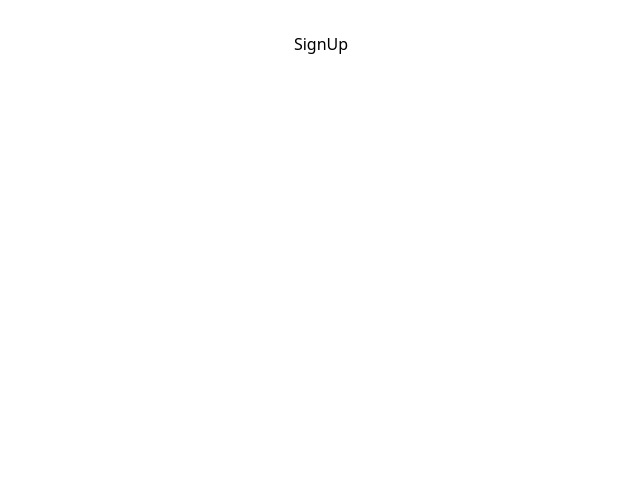
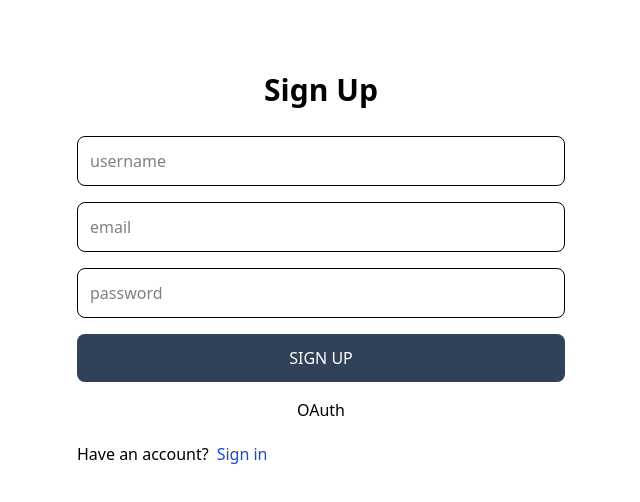
Before and after one commit to Muhammad-Arslan11/real_estate_app--mern, a React (Vite) app in the folder client/: page /sign-up in a window 1280 px wide. Shown: the top 502 px of the page, without its empty margins (319-959 px from the left). Built offline with nearby package versions, Linux system fonts and the light colour scheme.

Commit message:
signup component complete and start OAuth component

```diff
--- /dev/null
+++ b/client/src/components/OAuth.jsx
@@ -0,0 +1,9 @@
+import React from 'react'
+
+function OAuth() {
+  return (
+    <div>OAuth</div>
+  )
+}
+
+export default OAuth
--- a/client/src/pages/SignUp.jsx
+++ b/client/src/pages/SignUp.jsx
@@ -1,9 +1,94 @@
-import React from 'react'
+import { useState } from "react";
+import { Link, useNavigate } from "react-router-dom";
+import OAuth from "../components/OAuth";
 
 function SignUp() {
+  const [formData, setFormData] = useState({});
+  const [loading, setLoading] = useState(false);
+  const [error, setError] = useState(null);
+
+  const navigate = useNavigate();
+
+  const handleChange = (e) => {
+    setFormData({
+      ...formData,
+      [e.target.id]: e.target.value,
+    });
+
+  };
+
+  const handleSubmit = async (e) => {
+    e.preventDefault();
+    try {
+      setLoading(true);
+      const res = await fetch("/api/auth/sign-up", {
+        method: 'POST',
+        headers: {
+          "content-type": "application/json",
+        },
+        body: JSON.stringify(formData),
+      });
+      const data = res.json();
+      console.log(data);
+      if (!data?.success) {
+        setLoading(false);
+        setError(data.message);
+        return;
+      }
+
+      setLoading(false);
+      setError(null);
+      navigate("/sign-in");
+    } catch (error) {
+      setLoading(false);
+      setError(error.message);
+    }
+  };
+
+
   return (
-    <div>SignUp</div>
-  )
+    <div className="p-3 max-w-lg mx-auto">
+      <h1 className="text-3xl text-center font-semibold my-7">Sign Up</h1>
+      <form onSubmit={handleSubmit} className="flex flex-col gap-4">
+        <input
+          type="text"
+          placeholder="username"
+          className="border p-3 rounded-lg"
+          id="username"
+          onChange={handleChange}
+        />
+        <input
+          type="email"
+          placeholder="email"
+          className="border p-3 rounded-lg"
+          id="email"
+          onChange={handleChange}
+        />
+        <input
+          type="password"
+          placeholder="password"
+          className="border p-3 rounded-lg"
+          id="password"
+          onChange={handleChange}
+        />
+
+        <button
+          disabled={loading}
+          className="bg-slate-700 text-white p-3 rounded-lg uppercase hover:opacity-95 disabled:opacity-80"
+        >
+          {loading ? "Loading..." : "Sign Up"}
+        </button>
+        <OAuth />
+      </form>
+      <div className="flex gap-2 mt-5">
+        <p>Have an account?</p>
+        <Link to={"/sign-in"}>
+          <span className="text-blue-700">Sign in</span>
+        </Link>
+      </div>
+      {error && <p className="text-red-500 mt-5">{error}</p>}
+    </div>
+  );
 }
 
-export default SignUp
+export default SignUp;
```
